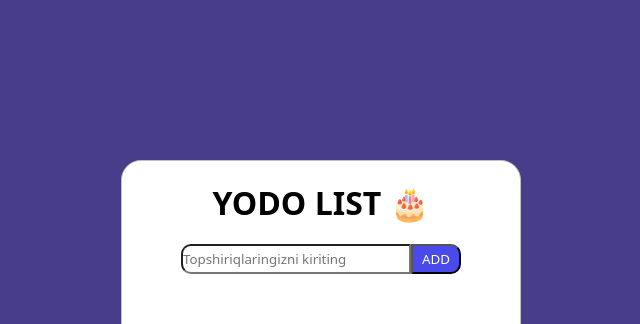
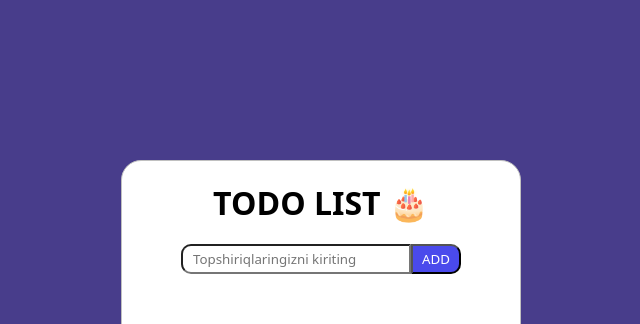
Before and after one commit to elbeksaparbayev05-design/todo-list, a plain HTML site: page index.html in a window 1280 px wide. Shown: the top 324 px of the page, 327-967 px from the left. Drawn offline with nearby package versions, Linux system fonts and the light colour scheme.

Commit message:
padding add

```diff
--- a/index.html
+++ b/index.html
@@ -10,7 +10,7 @@
         <main>
             <div class="container">
                 <div class="text">
-                    <h1>YODO LIST 🎂</h1>
+                    <h1>TODO LIST 🎂</h1>
                 </div>
                 <div class="exesizi">
                     <input class="input" type="text"  placeholder="Topshiriqlaringizni kiriting">
@@ -67,6 +67,7 @@
                 height: 30px;
                 border-top-left-radius: 10px;
                 border-bottom-left-radius: 10px;
+                padding: 10px;
             }
             .add{
                 height: 30px;
```
